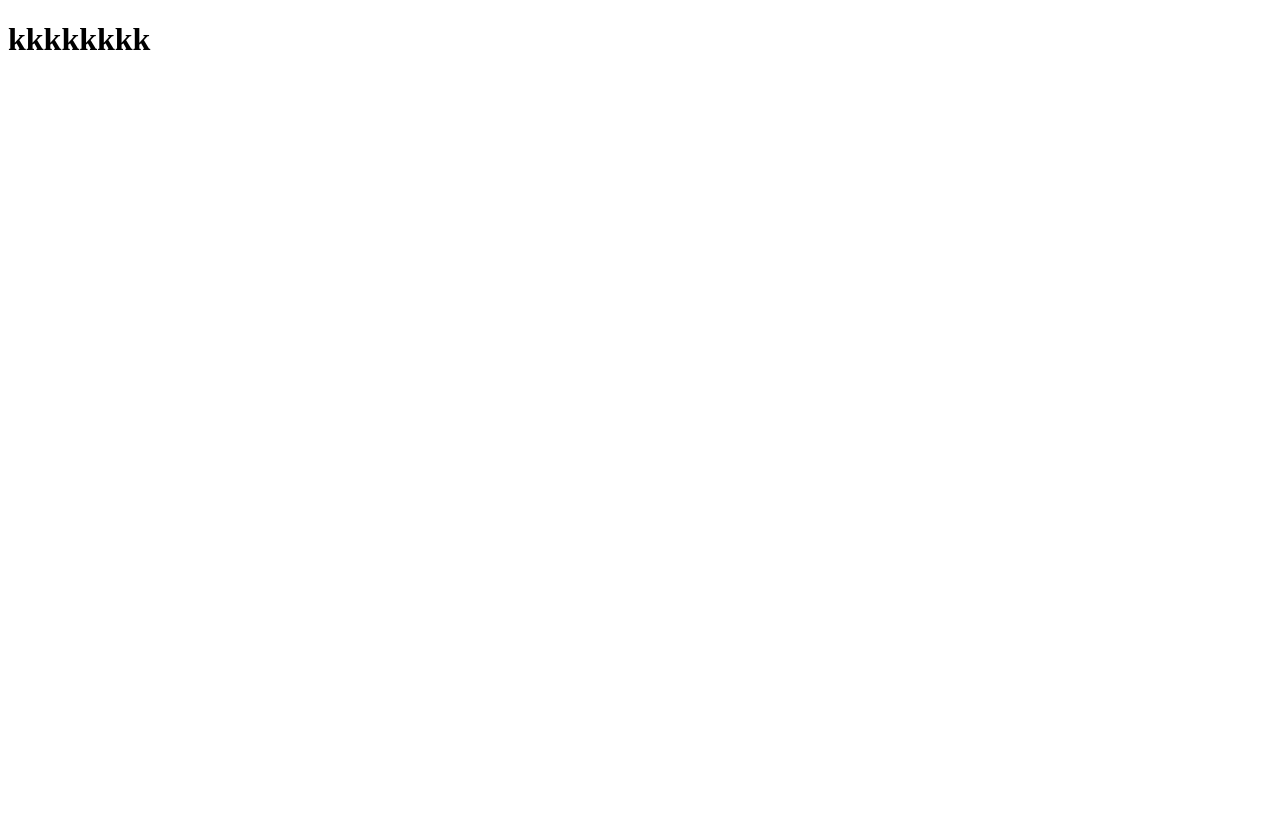
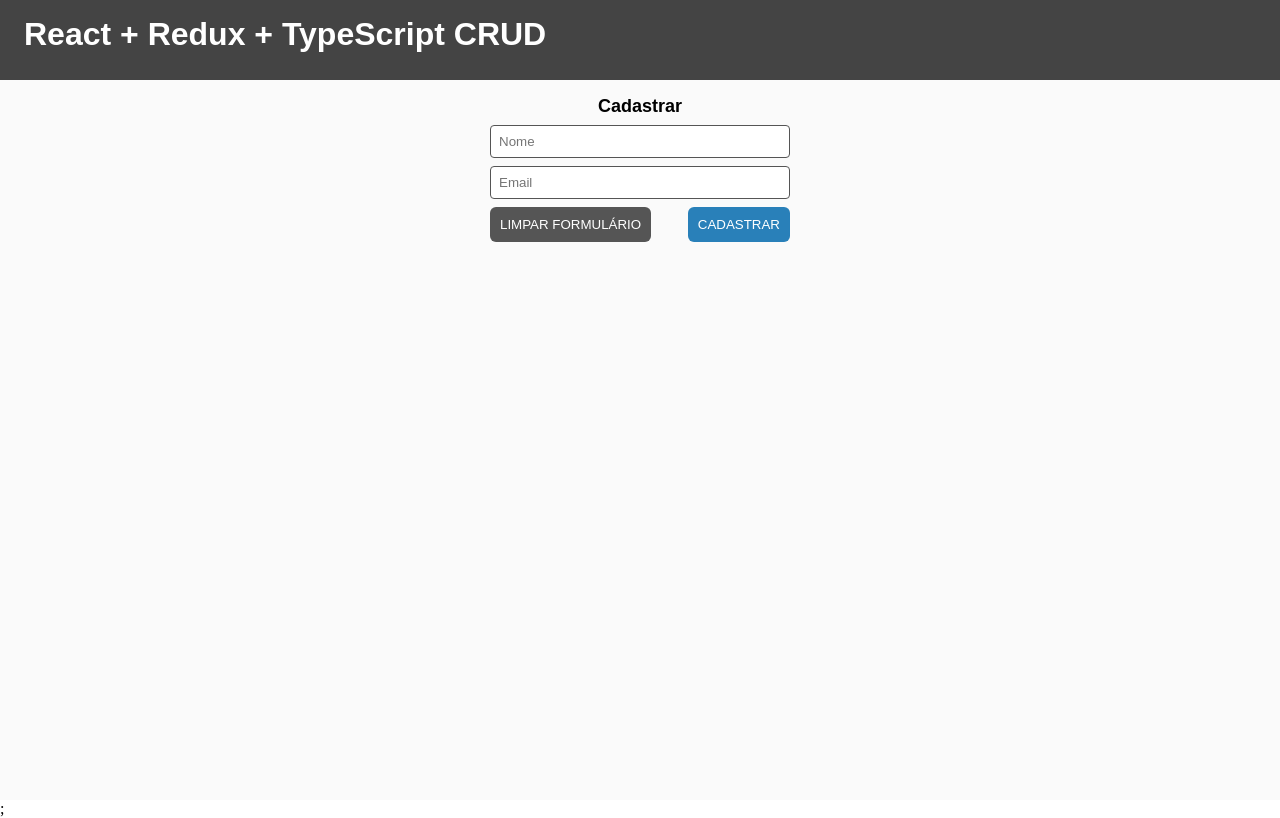
Before and after one commit to TiagoDiass/react-testing-crud-example, a React (Create React App) app: page / in a window 1280 px wide. Built offline with nearby package versions, Linux system fonts and the light colour scheme.

Commit message:
feat: removing stuff from redux

```diff
--- a/package.json
+++ b/package.json
@@ -19,7 +19,7 @@
     "web-vitals": "^1.0.1"
   },
   "scripts": {
-    "start": "react-scripts start",
+    "start": "react-scripts start --open",
     "build": "react-scripts build",
     "test": "react-scripts test",
     "eject": "react-scripts eject"
--- a/src/App.tsx
+++ b/src/App.tsx
@@ -1,7 +1,12 @@
+import React from "react";
+import Patients from "./pages/Patients/Patients";
+import GlobalStyles from "./globalStyles";
+
 function App() {
   return (
     <div className="App">
-      <h1>kkkkkkkk</h1>
+      <Patients />;
+      <GlobalStyles />
     </div>
   );
 }
--- /dev/null
+++ b/src/globalStyles.ts
@@ -0,0 +1,9 @@
+import { createGlobalStyle } from 'styled-components';
+
+export default createGlobalStyle`
+  * {
+    margin: 0;
+    padding: 0;
+    box-sizing: border-box;
+  }
+`;
--- /dev/null
+++ b/src/pages/Patients/Patients.tsx
@@ -0,0 +1,61 @@
+import React, { useEffect, useState } from "react";
+
+import { Container, Header, Main } from "./styles";
+
+const Patients: React.FC = ({}) => {
+  const [form, setForm] = useState({
+    name: "",
+    email: "",
+  });
+
+  const [isEdit, setIsEdit] = useState(false);
+  const [currentEditId, setCurrentEditId] = useState(0);
+
+  return (
+    <Container>
+      <Header>
+        <h1>React + Redux + TypeScript CRUD</h1>
+      </Header>
+      <Main>
+        <form onSubmit={() => {}}>
+          <h4>{isEdit ? "Editar" : "Cadastrar"}</h4>
+          <input type="text" placeholder="Nome" name="name" value={form.name} onChange={() => {}} />
+          <input
+            type="text"
+            placeholder="Email"
+            name="email"
+            value={form.email}
+            onChange={() => {}}
+          />
+          <div>
+            <button onClick={() => {}}>Limpar formulário</button>
+            <button type="submit">{isEdit ? "Editar" : "Cadastrar"}</button>
+          </div>
+        </form>
+
+        {/* {loading ? (
+          <h2 style={{ alignSelf: "center", marginTop: 12 }}>Carregando...</h2>
+        ) : (
+          <ul>
+            {patients.length ? (
+              patients.map((patient) => (
+                <li key={patient.id}>
+                  <span>ID: {patient.id}</span> <span>Nome: {patient.name}</span>{" "}
+                  <span>Email: {patient.email}</span>
+                  <div>
+                    <button onClick={() => handleEditClick(patient)}>Editar</button>
+                    <button onClick={() => handleDeleteClick(patient.id)}>Apagar</button>
+                  </div>
+                </li>
+              ))
+            ) : (
+              <li>Sem usuários cadastrados</li>
+            )}
+          </ul>
+        )} */}
+      </Main>
+    </Container>
+  );
+};
+
+export default Patients;
--- /dev/null
+++ b/src/pages/Patients/styles.ts
@@ -0,0 +1,94 @@
+import styled from 'styled-components';
+
+export const Container = styled.div`
+  background-color: #fafafa;
+  width: 100%;
+  height: 100vh;
+  font-family: sans-serif;
+`;
+
+export const Header = styled.header`
+  height: 80px;
+  background: #444;
+  padding: 16px 24px;
+  color: white;
+`;
+
+export const Main = styled.main`
+  margin-top: 16px;
+  display: flex;
+  flex-direction: column;
+
+  button {
+    padding: 10px;
+    border: none;
+    background: #555;
+    color: white;
+    border-radius: 6px;
+    outline: none;
+    cursor: pointer;
+    transition: background 0.2s ease;
+    text-transform: uppercase;
+
+    &:hover {
+      background: #444;
+    }
+  }
+
+  form {
+    display: flex;
+    flex-direction: column;
+    align-self: center;
+    width: 300px;
+    row-gap: 8px;
+
+    h4 {
+      align-self: center;
+      font-size: 18px;
+    }
+
+    input {
+      padding: 8px;
+      border: 1px solid #555;
+      border-radius: 4px;
+      outline: none;
+    }
+
+    div {
+      display: flex;
+      justify-content: space-between;
+
+      button:nth-of-type(2) {
+        background: #2980b9;
+        &:hover {
+          background: #2471a3;
+        }
+      }
+    }
+  }
+
+  ul {
+    align-self: center;
+    list-style: none;
+    margin-top: 18px;
+    display: flex;
+    flex-direction: column;
+    row-gap: 6px;
+
+    li {
+      border: 1px solid #555;
+      padding: 8px 14px;
+
+      div {
+        margin: 0 auto;
+        margin-top: 8px;
+        width: 60%;
+        display: flex;
+        justify-content: space-around;
+
+        button {
+        }
+      }
+    }
+  }
+`;
```
